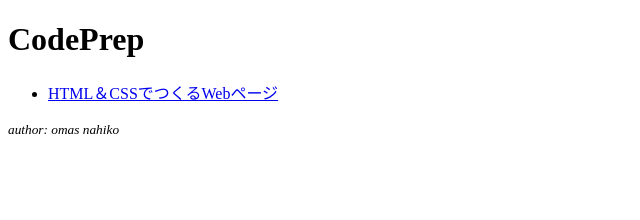
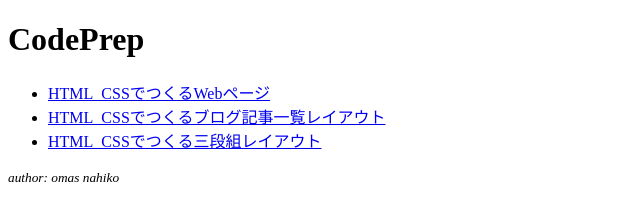
Before and after one commit to lyuuji/html5Lessson, a plain HTML site: page index.html in a window 1280 px wide. Shown: the whole page, without its empty margins (0-640 px from the left). Drawn offline with Linux system fonts and the light colour scheme.

Commit message:
20150723

```diff
--- a/index.html
+++ b/index.html
@@ -1,22 +1,27 @@
 <!DOCTYPE html>
 <html lang="en">
+
 <head>
     <meta charset="UTF-8">
     <title>Document</title>
 </head>
+
 <body>
     <header>
         <h1>CodePrep</h1>
     </header>
     <main>
         <ul>
-            <li><a href="HTML＆CSSでつくるWebページ">HTML＆CSSでつくるWebページ</a></li>
+            <li><a href="HTML_CSSでつくるWebページ">HTML_CSSでつくるWebページ</a></li>
+            <li><a href="HTML_CSSでつくるブログ記事一覧レイアウト">HTML_CSSでつくるブログ記事一覧レイアウト</a></li>
+            <li><a href="HTML_CSSでつくる三段組レイアウト">HTML_CSSでつくる三段組レイアウト</a></li>
         </ul>
     </main>
     <footer>
         <address>
-        <small>author: omas nahiko</small>
+            <small>author: omas nahiko</small>
         </address>
     </footer>
 </body>
+
 </html>
```
